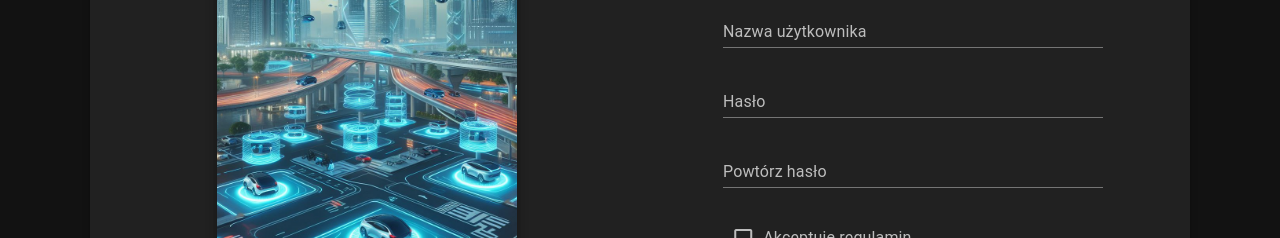
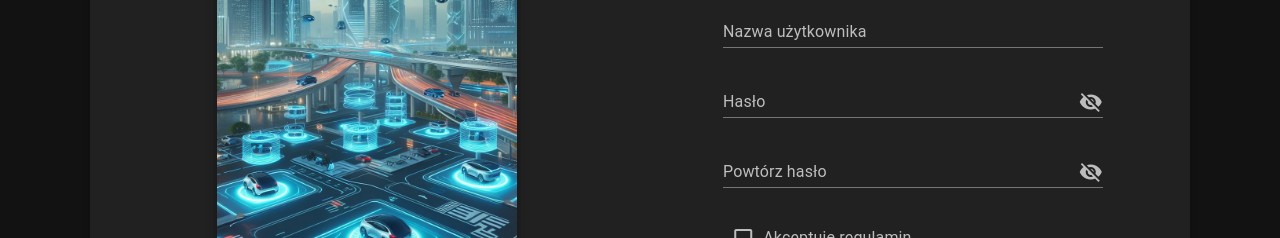
Before and after one commit to Lecrut/Parking-, a Nuxt app: page /auth/register in a window 1280 px wide. Shown: the part 246-484 px from the top of the page. Built offline with nearby package versions, Linux system fonts and the light colour scheme.

Commit message:
fixes of forms

```diff
--- a/pages/auth/login.vue
+++ b/pages/auth/login.vue
@@ -5,6 +5,8 @@ const auth = useAuthStore()
 
 const email = ref('')
 const password = ref('')
+
+const showPassword = ref(false)
 
 async function logIn() {
   if (!email.value || !password.value)
@@ -37,18 +39,22 @@ async function logIn() {
             Logowanie
           </div>
 
-          <form class="w-75 my-2">
+          <form @submit.prevent="logIn" class="w-75 my-2">
             <v-text-field
               v-model="email"
               label="Adres Email"
               placeholder="example@mail.com"
               type="email"
+              @keyup.enter="logIn"
             />
 
             <v-text-field
               v-model="password"
               label="Hasło"
-              type="password"
+              :append-inner-icon="showPassword ? 'mdi-eye' : 'mdi-eye-off'"
+              :type="showPassword ? 'text' : 'password'"
+              @click:append-inner="showPassword = !showPassword"
+              @keyup.enter="logIn"
             />
 
             <v-row class="justify-center my-1">
--- a/pages/auth/register.vue
+++ b/pages/auth/register.vue
@@ -8,6 +8,9 @@ const name = ref('')
 const password1 = ref('')
 const password2 = ref('')
 const rules = ref(false)
+
+const showPasswordOne = ref(false)
+const showPasswordTwo = ref(false)
 
 function verifyEmail() {
   return email.value.includes('@')
@@ -73,30 +76,38 @@ async function registerUser() {
             Rejestracja
           </div>
 
-          <form class="w-75 my-2">
+          <form class="w-75 my-2" @submit.prevent="registerUser">
             <v-text-field
               v-model="email"
               label="Adres Email"
               placeholder="example@mail.com"
               type="email"
+              @keyup.enter="registerUser"
             />
 
             <v-text-field
               v-model="name"
               label="Nazwa użytkownika"
               type="text"
+              @keyup.enter="registerUser"
             />
 
             <v-text-field
               v-model="password1"
               label="Hasło"
-              type="password"
+              @keyup.enter="registerUser"
+              :append-inner-icon="showPasswordOne ? 'mdi-eye' : 'mdi-eye-off'"
+              :type="showPasswordOne ? 'text' : 'password'"
+              @click:append-inner="showPasswordOne = !showPasswordOne"
             />
 
             <v-text-field
               v-model="password2"
               label="Powtórz hasło"
-              type="password"
+              @keyup.enter="registerUser"
+              :append-inner-icon="showPasswordTwo ? 'mdi-eye' : 'mdi-eye-off'"
+              :type="showPasswordTwo ? 'text' : 'password'"
+              @click:append-inner="showPasswordTwo = !showPasswordTwo"
             />
 
             <v-checkbox
```
